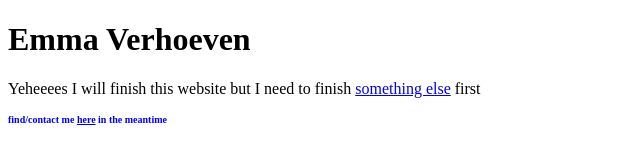
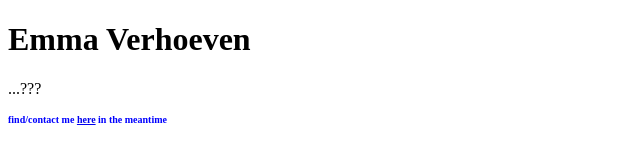
Before and after one commit to EmmaVerhoeven/emma-online, a plain HTML site: page index.html in a window 1280 px wide. Shown: the whole page, without its empty margins (0-640 px from the left). Drawn offline with Linux system fonts and the light colour scheme.

Commit message:
whatever

```diff
--- a/index.html
+++ b/index.html
@@ -5,7 +5,7 @@
     <meta charset="UTF-8">
     <meta http-equiv="X-UA-Compatible" content="IE=edge">
     <meta name="viewport" content="width=device-width, initial-scale=1.0">
-    <title>Emma's website is almost almost almost done
+    <title>Emma's website... will it ever be updated?
     </title>
 
     <style>
@@ -24,8 +24,7 @@
 
     <h1>Emma Verhoeven</h1>
 
-    <p>Yeheeees I will finish this website but I need to finish <a
-            href="https://www.mu.nl/en/exhibitions/hybrid-tales-for-hybrid-times">something else</a> first</p>
+    <p>...???</p>
 
     <h2>find/contact me <a href="https://www.instagram.com/emmavrhvn/">here</a> in the meantime</h2>
 
```
